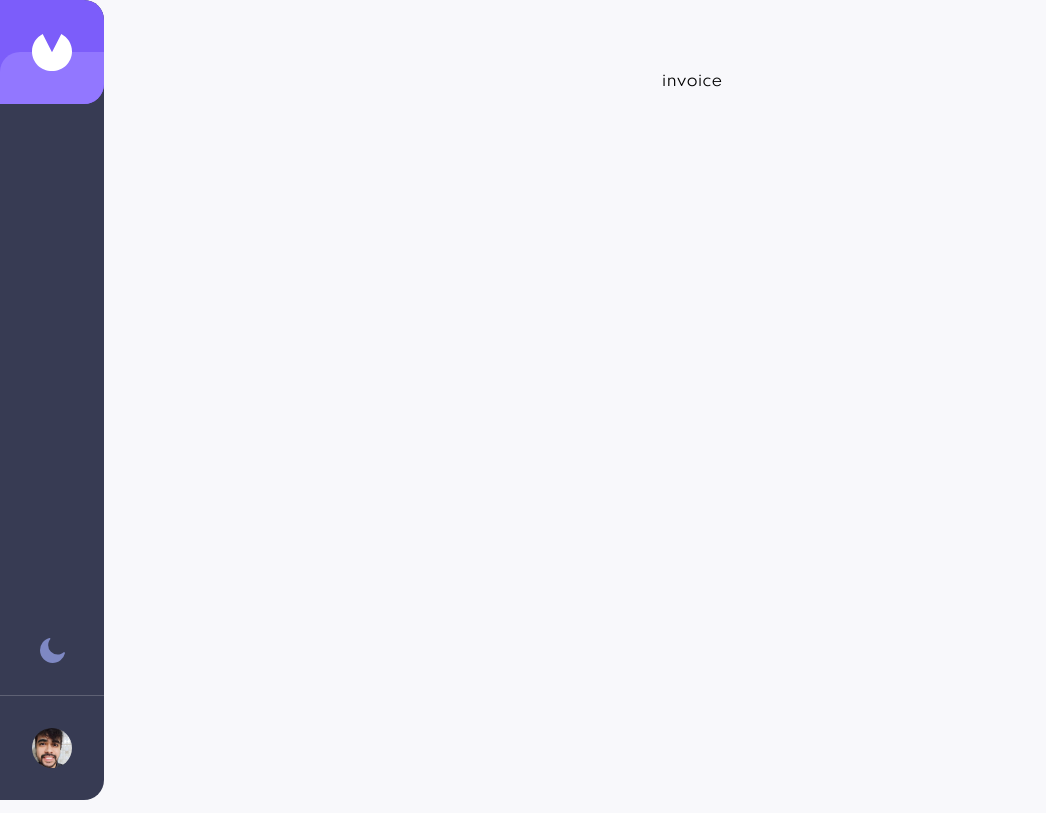
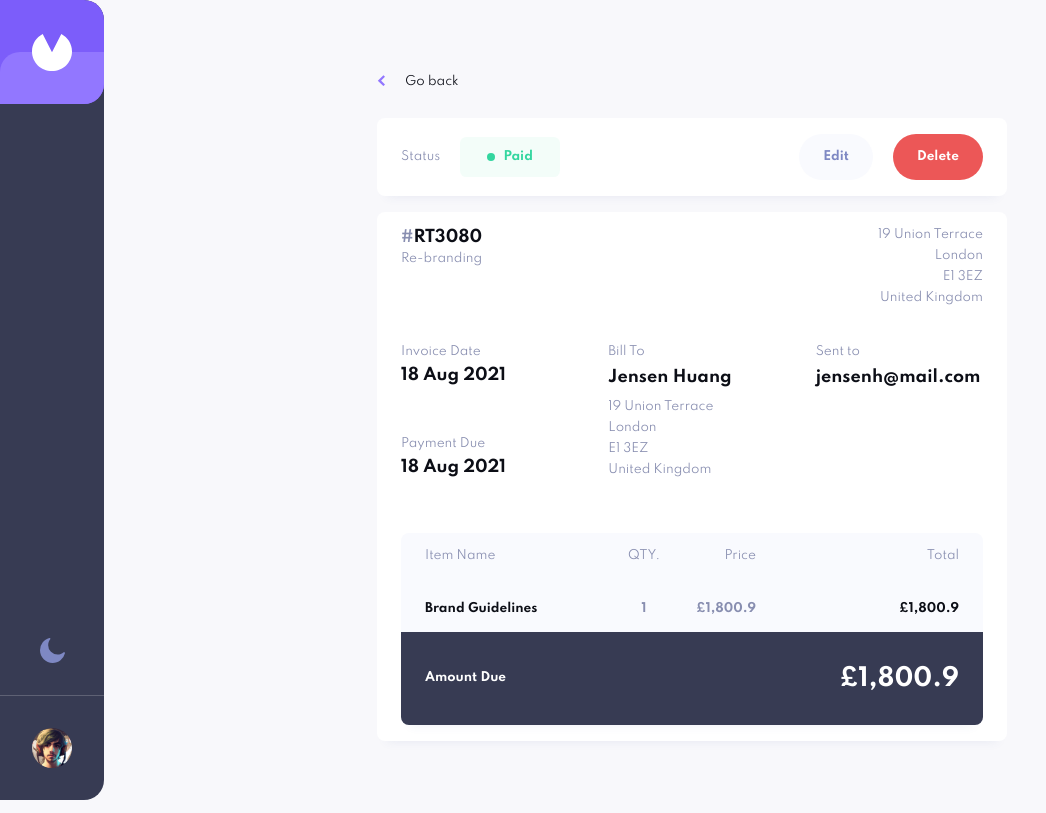
Before and after one commit to joao5142/invoices, a Next.js app: page /invoice/1 in a window 1280 px wide. Shown: the whole page, without its empty margins (0-1046 px from the left). Built offline with nearby package versions, Linux system fonts and the light colour scheme.

Commit message:
feat:adicionando animações

```diff
--- a/src/components/layouts/Aside/index.tsx
+++ b/src/components/layouts/Aside/index.tsx
@@ -1,11 +1,4 @@
-import {
-  AsideContainer,
-  Avatar,
-  DialogBackground,
-  DialogContent,
-  DialogInfo,
-  Logo,
-} from "./styles";
+import { AsideContainer, Avatar, DialogBackground, DialogContent, DialogInfo, Logo } from "./styles";
 import Image from "next/image";
 import logoImg from "@/assets/images/logo.svg";
 import { useTheme } from "styled-components";
@@ -13,6 +6,8 @@ import { useToggleTheme } from "@/hooks/useToggleTheme";
 import { AnimatePresence } from "framer-motion";
 import { useState } from "react";
 import { createPortal } from "react-dom";
+
+import avatarImg from "@/assets/images/avatar.PNG";
 
 export function Aside() {
 	const [isDialogOpen, setIsDialogOpen] = useState(false);
@@ -38,40 +33,19 @@ export function Aside() {
 			</header>
 			<footer>
 				<div>
-          <Image
-            onClick={handleToggleTheme}
-            width={25}
-            height={25}
-            src={icon.path}
-            alt=""
-          />
+					<Image onClick={handleToggleTheme} width={25} height={25} src={icon.path} alt="" />
 				</div>
 				<div>
-          <Avatar
-            onClick={handleOpenDialogInfo}
-            width={40}
-            height={40}
-            src="/assets/images/avatar.jpg"
-            alt=""
-          />
+					<Avatar onClick={handleOpenDialogInfo} width={40} height={40} src={avatarImg} alt="" />
 				</div>
 			</footer>
 			{isDialogOpen &&
 				createPortal(
 					<AnimatePresence mode="popLayout">
-            <DialogInfo
-              initial={{ opacity: 0 }}
-              animate={{ opacity: 1 }}
-              exit={{ opacity: 0 }}
-            >
+						<DialogInfo initial={{ opacity: 0.5 }} animate={{ opacity: 1 }} exit={{ opacity: 0 }}>
 							<DialogBackground onClick={handleCloseDialogInfo} />
 							<DialogContent>
-                <Avatar
-                  width={130}
-                  height={130}
-                  src="/assets/images/avatar.jpg"
-                  alt=""
-                />
+								<Avatar width={130} height={130} src={avatarImg} alt="" />
 								<strong>João Paulo</strong>
 
 								<a href="" target="_blank">
--- a/src/components/layouts/Main/index.tsx
+++ b/src/components/layouts/Main/index.tsx
@@ -1,9 +1,11 @@
 import { ReactNode } from "react";
 import { MainContainer } from "./styles";
+import { MotionProps } from "framer-motion";
 
-interface MainProps {
-  children: ReactNode;
+interface MainProps extends MotionProps {
+	children: ReactNode;
 }
-export function Main({ children }: MainProps) {
-  return <MainContainer>{children}</MainContainer>;
+
+export function Main({ children, ...rest }: MainProps) {
+	return <MainContainer {...rest}>{children}</MainContainer>;
 }
--- a/src/components/layouts/Main/styles.ts
+++ b/src/components/layouts/Main/styles.ts
@@ -1,6 +1,7 @@
+import { motion } from "framer-motion";
 import styled from "styled-components";
 
-export const MainContainer = styled.main`
+export const MainContainer = styled(motion.main)`
   display: flex;
   align-items: center;
   justify-content: center;
--- a/src/components/ui/Button/index.tsx
+++ b/src/components/ui/Button/index.tsx
@@ -1,11 +1,7 @@
 import { ReactNode } from "react";
 import { ButtonContainer } from "./styles";
 
-export type ButtonVariantTypes =
-  | "primary"
-  | "secondary"
-  | "tertiary"
-  | "quaternary";
+export type ButtonVariantTypes = "primary" | "secondary" | "tertiary" | "quaternary" | "quintary";
 
 interface ButtonProps {
 	children: ReactNode;
--- a/src/pages/_app.tsx
+++ b/src/pages/_app.tsx
@@ -8,7 +8,7 @@ export default function App({ Component, pageProps }: AppProps) {
 	return (
 		<ToggleThemeProvider>
 			<Aside />
-      <AnimatePresence>
+			<AnimatePresence mode="wait">
 				<Component {...pageProps} />
 			</AnimatePresence>
 			<GlobalStyles />
--- a/src/pages/invoice/[id].tsx
+++ b/src/pages/invoice/[id].tsx
@@ -1,9 +1,150 @@
 import { Main } from "@/components/layouts/Main";
+import {
+	Card,
+	CardHeaderConfig,
+	ColumnSpansAddress,
+	Content,
+	HeaderNavigationBack,
+	InvoiceAddress,
+	InvoiceBody,
+	InvoiceBodyFooter,
+	InvoiceBodyFooterAmount,
+	InvoiceBodyFooterContent,
+	InvoiceColumn,
+	InvoiceColumnBillTo,
+	InvoiceColumnDate,
+	InvoiceColumnEmail,
+	InvoiceDate,
+	InvoiceHeaderConfig,
+	InvoiceName,
+	ItemDescriptionBody,
+	ItemDescriptionHeader,
+} from "@/styles/pages/invoice/styles";
+import Image from "next/image";
 
+import arrowLeftIcon from "@/assets/images/icon-arrow-left.svg";
+import { useRouter } from "next/router";
+import { StatusButton } from "@/components/ui/StatusButton";
+import { Button } from "../../components/ui/Button/index";
+
+
+const pageVariants = {
+	initial: {
+		opacity: 0,
+		x: -1000,
+	},
+	in: {
+		opacity: 1,
+		x: 0,
+	},
+	out: {
+		opacity: 0,
+		x: 1000,
+	},
+};
 export default function InvoiceItem() {
-  return (
-    <Main>
-      <p>invoice</p>
-    </Main>
-  );
+	const router = useRouter();
+
+	function handleGoBack() {
+		router.back();
+	}
+	return (
+		<Main 	initial="initial"
+    animate="in"
+    exit="out"
+    variants={pageVariants}
+    transition={{
+      type: "spring",
+      stiffness: 100,
+      damping: 20,
+    }}>
+			<Content>
+				<HeaderNavigationBack onClick={handleGoBack}>
+					<Image src={arrowLeftIcon} width={8} alt="" />
+					<span>Go back</span>
+				</HeaderNavigationBack>
+				<Card>
+					<InvoiceHeaderConfig>
+						<div>
+							<span>Status</span>
+							<StatusButton status="paid" />
+						</div>
+						<div>
+							<Button variant="quaternary">Edit</Button>
+							<Button variant="quintary">Delete</Button>
+						</div>
+					</InvoiceHeaderConfig>
+				</Card>
+
+				<Card>
+					<InvoiceBody>
+						<InvoiceName>
+							<span>
+								#<strong>RT3080</strong>
+							</span>
+							<span>Re-branding</span>
+						</InvoiceName>
+						<InvoiceAddress>
+							<span>19 Union Terrace</span>
+							<span>London</span>
+							<span>E1 3EZ</span>
+							<span>United Kingdom</span>
+						</InvoiceAddress>
+
+						<InvoiceColumnDate>
+							<div>
+								<span>Invoice Date</span>
+								<strong>18 Aug 2021</strong>
+							</div>
+							<div>
+								<span>Payment Due</span>
+								<strong>18 Aug 2021</strong>
+							</div>
+						</InvoiceColumnDate>
+						<InvoiceColumnBillTo>
+							<span>Bill To</span>
+							<strong>Jensen Huang</strong>
+							<div>
+								<span>19 Union Terrace</span>
+								<span>London</span>
+								<span>E1 3EZ</span>
+								<span>United Kingdom</span>
+							</div>
+						</InvoiceColumnBillTo>
+						<InvoiceColumnEmail>
+							<span>Sent to</span>
+							<strong>
+								<a href="mailto:jensenh@mail.com">jensenh@mail.com</a>
+							</strong>
+						</InvoiceColumnEmail>
+
+						<InvoiceBodyFooter>
+							<InvoiceBodyFooterContent>
+								<ItemDescriptionHeader>
+									<span>Item Name </span>
+									<span>QTY.</span>
+									<span>Price </span>
+									<span>Total </span>
+								</ItemDescriptionHeader>
+
+								<ItemDescriptionBody>
+									<strong>Brand Guidelines</strong>
+									<span>1 </span>
+									<span>£1,800.9</span>
+									<strong>£1,800.9</strong>
+								</ItemDescriptionBody>
+							</InvoiceBodyFooterContent>
+							<InvoiceBodyFooterContent>
+								<InvoiceBodyFooterAmount>
+									<span>Amount Due </span>
+
+									<strong>£1,800.9</strong>
+								</InvoiceBodyFooterAmount>
+							</InvoiceBodyFooterContent>
+						</InvoiceBodyFooter>
+					</InvoiceBody>
+				</Card>
+			</Content>
+		</Main>
+	);
 }
--- a/src/styles/globalStyle.ts
+++ b/src/styles/globalStyle.ts
@@ -18,9 +18,17 @@ export const GlobalStyles = createGlobalStyle`
 `;
 
 export const ButtonContainer = styled.button`
-  border-radius: 10rem;
-  padding: 1rem 1.5rem;
+	border-radius: 10rem;
+	padding: 1rem 1.5rem;
 
-  border: 0;
-  outline: 0;
+	border: 0;
+	outline: 0;
 `;
+export const Card = styled.div`
+	background: ${(props) => props.theme.color.invoiceItem.bg};
+
+	border-radius: 8px;
+
+	padding: 1rem 1.5rem;
+	margin-top: 1rem;
+`;
--- /dev/null
+++ b/src/styles/pages/invoice/styles.ts
@@ -0,0 +1,215 @@
+import styled from "styled-components";
+
+import { Card as CardContainer } from "@/styles/globalStyle";
+
+export const Content = styled.div`
+	max-width: 630px;
+	width: 100%;
+`;
+
+export const HeaderNavigationBack = styled.div`
+	display: flex;
+	gap: 20px;
+	align-items: center;
+
+	cursor: pointer;
+
+	margin-bottom: 1.8rem;
+
+	span {
+		display: inline-block;
+		margin-top: 3px;
+
+		font-size: 0.75rem;
+		color: ${(props) => props.theme.color.text.link};
+
+		&:hover {
+			color: ${(props) => props.theme.color.text.linkHover};
+		}
+	}
+`;
+
+export const Card = styled(CardContainer)`
+	box-shadow: rgba(72, 84, 159, 0.1) 0px 10px 10px -10px;
+`;
+
+export const InvoiceHeaderConfig = styled.div`
+	display: flex;
+	justify-content: space-between;
+	align-items: center;
+
+	& > :nth-child(1) {
+		span {
+			font-size: 0.75rem;
+			color: ${(props) => props.theme.color.text.bodyA};
+		}
+	}
+	& > * {
+		display: flex;
+		align-items: center;
+		gap: 20px;
+	}
+`;
+
+export const InvoiceBody = styled.div`
+	display: grid;
+	grid-template-columns: repeat(3, 1fr);
+	gap: 40px;
+
+	span {
+		color: ${(props) => props.theme.color.text.bodyA};
+		font-size: 0.75rem;
+	}
+
+	strong {
+		color: ${(props) => props.theme.color.text.heading};
+	}
+`;
+
+export const InvoiceName = styled.div`
+	display: flex;
+	flex-direction: column;
+	gap: 5px;
+
+	grid-column: 1/3;
+
+	span:nth-child(1) {
+		font-size: 1rem;
+
+		font-weight: bold;
+
+		strong {
+			color: ${(props) => props.theme.color.text.heading};
+		}
+	}
+	span:nth-child(2) {
+		font-weight: 400;
+	}
+`;
+
+export const InvoiceAddress = styled.div`
+	display: flex;
+	flex-direction: column;
+	gap: 7px;
+
+	span {
+		text-align: right;
+		font-size: 0.75rem;
+		color: ${(props) => props.theme.color.text.bodyA};
+	}
+`;
+
+export const InvoiceColumn = styled.div`
+	display: flex;
+	flex-direction: column;
+
+	& > span:nth-of-type(1) {
+		display: block;
+		margin-bottom: 0.6rem;
+	}
+`;
+
+export const InvoiceColumnBillTo = styled(InvoiceColumn)`
+	div {
+		margin-top: 0.8rem;
+
+		display: flex;
+		flex-direction: column;
+		gap: 7px;
+	}
+`;
+
+export const InvoiceColumnDate = styled.div`
+	display: flex;
+	flex-direction: column;
+	justify-content: space-between;
+
+	& > * {
+		display: flex;
+		flex-direction: column;
+		justify-content: space-between;
+		gap: 7px;
+	}
+`;
+
+export const InvoiceColumnEmail = styled(InvoiceColumn)`
+	a {
+		color: ${(props) => props.theme.color.text.heading};
+
+		text-decoration: none;
+
+		cursor: pointer;
+	}
+`;
+
+export const InvoiceBodyFooter = styled(Card)`
+	padding: 0;
+
+	grid-column: 1/-1;
+
+	background: ${(props) => props.theme.color.invoiceTable.bg};
+
+	& > :nth-child(1) {
+	}
+
+	& > :nth-child(2) {
+		background: ${(props) => props.theme.color.invoiceTable.footerBg};
+		border-bottom-left-radius: inherit;
+		border-bottom-right-radius: inherit;
+	}
+`;
+
+export const InvoiceBodyFooterContent = styled.div`
+	padding: 1rem 1.5rem;
+`;
+
+const ItemDescriptionRow = styled.div`
+	display: grid;
+
+	grid-template-columns: 1fr 2rem 6rem 1fr;
+
+	& > :nth-child(2) {
+		text-align: center;
+	}
+
+	& > :nth-child(3) {
+		text-align: right;
+	}
+
+	& > :nth-child(4) {
+		text-align: right;
+	}
+`;
+export const ItemDescriptionHeader = styled(ItemDescriptionRow)`
+	margin-bottom: 2.4rem;
+`;
+
+export const ItemDescriptionBody = styled(ItemDescriptionRow)`
+	strong {
+		font-size: 0.75rem;
+	}
+	span {
+		font-weight: bold;
+		color: ${(props) => props.theme.color.text.bodyA};
+	}
+	& > span:nth-child(2) {
+	}
+`;
+
+export const InvoiceBodyFooterAmount = styled.div`
+	padding: 1rem 0;
+
+	display: flex;
+	justify-content: space-between;
+	align-items: center;
+
+	span {
+		color: white;
+		font-weight: bold;
+	}
+	strong {
+		font-size: 1.5rem;
+
+		color: white;
+	}
+`;
--- a/src/styles/theme.ts
+++ b/src/styles/theme.ts
@@ -33,6 +33,11 @@ export const light = {
 				bg: "#F9FAFE",
 				hover: "#DFE3FA",
 				text: "#7E88C3",
+			},
+			quintary: {
+				bg: "#Ec5757",
+				hover: "#FF9797",
+				text: "#ffffff",
 			},
 		},
 		invoiceItem: {
@@ -108,6 +113,11 @@ export const dark = {
 				hover: "#1e2139",
 				text: "#DFE3FA",
 			},
+			quintary: {
+				bg: "#Ec5757",
+				hover: "#FF9797",
+				text: "#ffffff",
+			},
 		},
 		invoiceItem: {
 			bg: "#1e2139",
```
Also changed, not shown: src/components/layouts/Aside/styles.ts (+22 -2 lines), src/pages/index.tsx (+28 -11 lines), src/styles/pages/home/styles.ts (+2 -8 lines), src/assets/images/avatar.PNG (added), 1 other file (tests, documents, lock files or other folders). Lines whose indentation alone changed are shown as unchanged.
